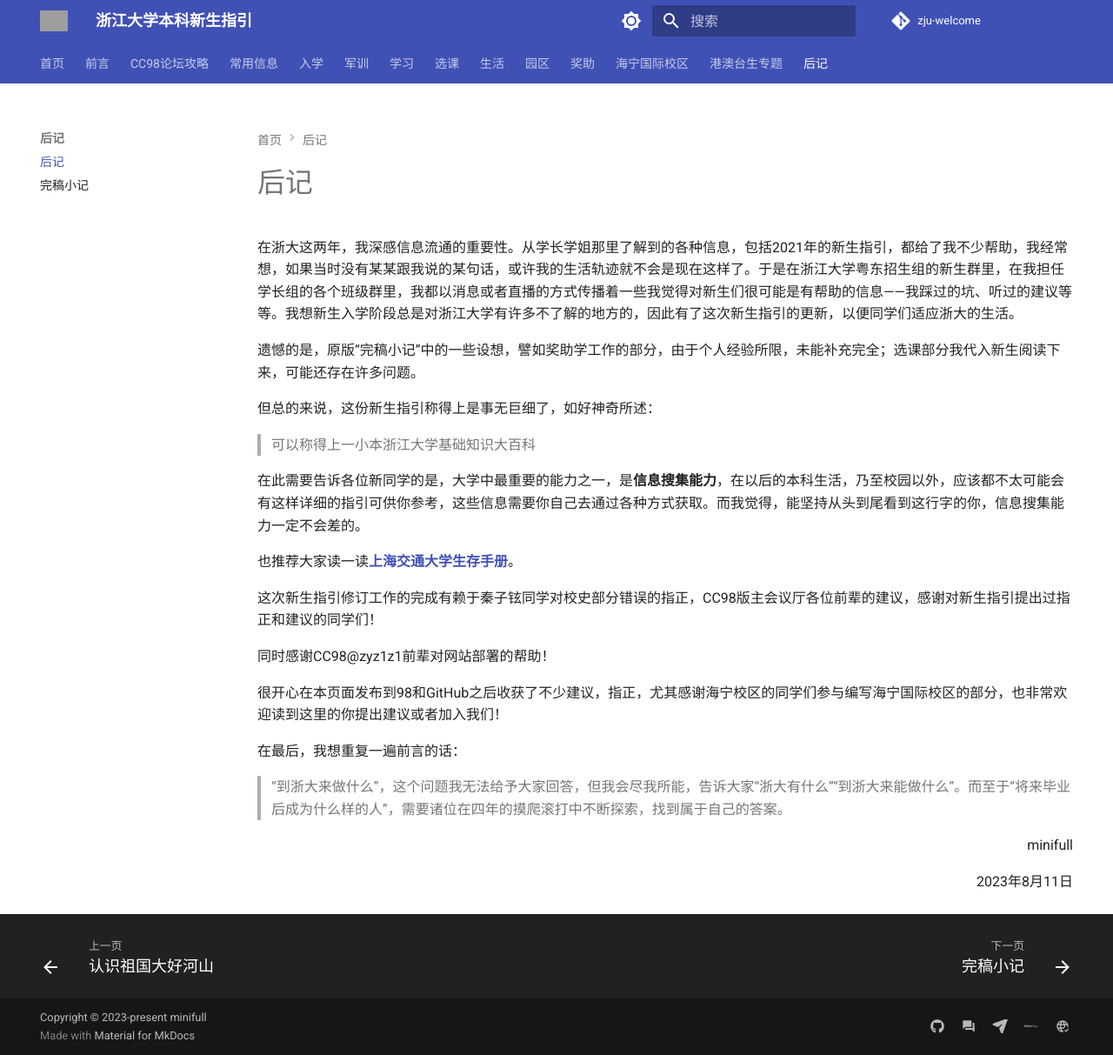
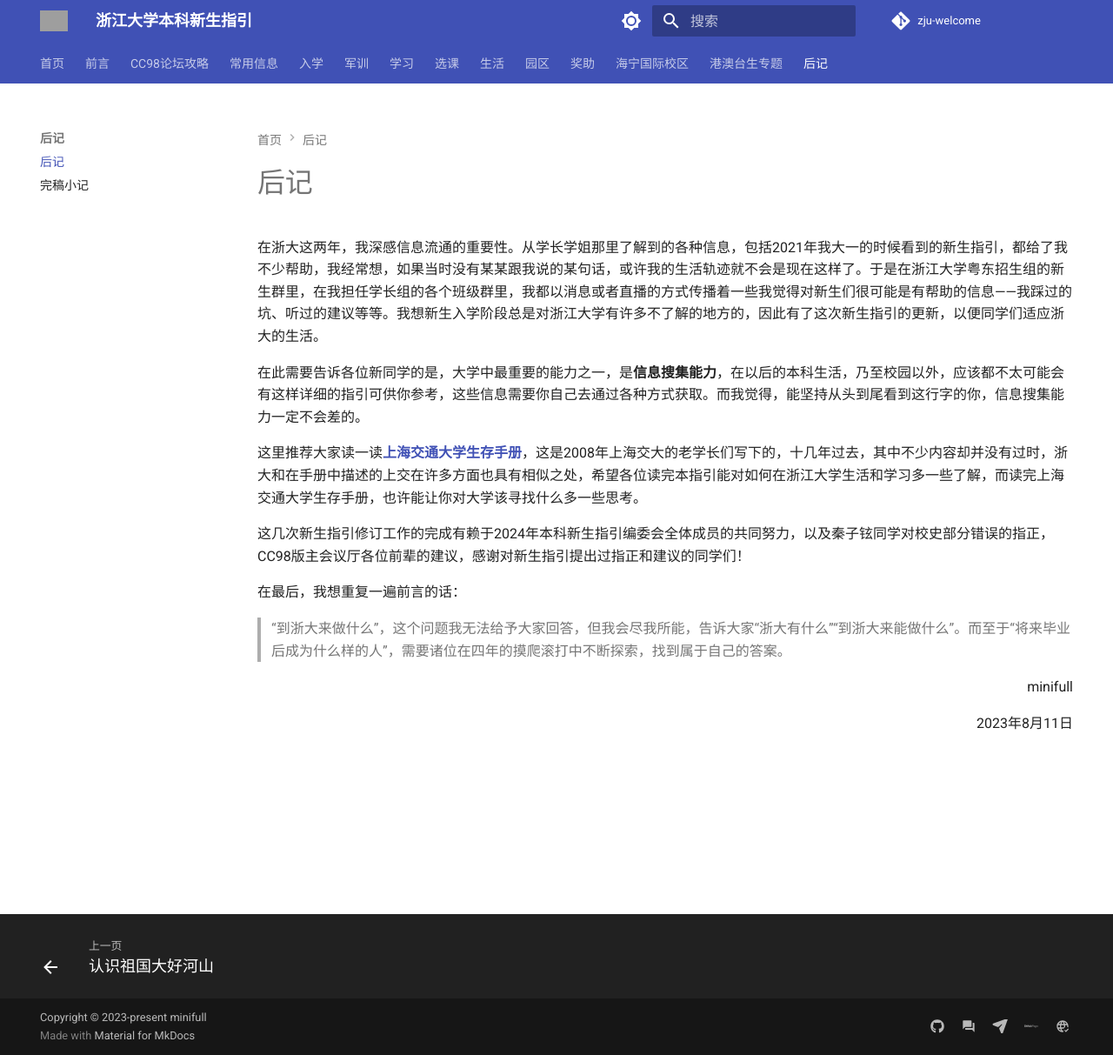
Before and after one commit to mini-full/zju-welcome, an MkDocs documentation site: the page built from docs/postscript.md, in a window 1280 px wide and 1213 px high. Shown: the whole window at 87% size. Built offline with MkDocs 1.6.1 and Material for MkDocs 9.7.7, drawn with Linux system fonts in a browser that asks for light colours; comment, search, counter and statistics services are not loaded; grey boxes are pictures that could not be loaded.

Commit message:
update postscript, fix typo

```diff
--- a/docs/postscript.md
+++ b/docs/postscript.md
@@ -1,22 +1,12 @@
 # 后记
 
-在浙大这两年，我深感信息流通的重要性。从学长学姐那里了解到的各种信息，包括2021年的新生指引，都给了我不少帮助，我经常想，如果当时没有某某跟我说的某句话，或许我的生活轨迹就不会是现在这样了。于是在浙江大学粤东招生组的新生群里，在我担任学长组的各个班级群里，我都以消息或者直播的方式传播着一些我觉得对新生们很可能是有帮助的信息——我踩过的坑、听过的建议等等。我想新生入学阶段总是对浙江大学有许多不了解的地方的，因此有了这次新生指引的更新，以便同学们适应浙大的生活。
-
-遗憾的是，原版“完稿小记”中的一些设想，譬如奖助学工作的部分，由于个人经验所限，未能补充完全；选课部分我代入新生阅读下来，可能还存在许多问题。
-
-但总的来说，这份新生指引称得上是事无巨细了，如好神奇所述：
-
-> 可以称得上一小本浙江大学基础知识大百科
+在浙大这两年，我深感信息流通的重要性。从学长学姐那里了解到的各种信息，包括2021年我大一的时候看到的新生指引，都给了我不少帮助，我经常想，如果当时没有某某跟我说的某句话，或许我的生活轨迹就不会是现在这样了。于是在浙江大学粤东招生组的新生群里，在我担任学长组的各个班级群里，我都以消息或者直播的方式传播着一些我觉得对新生们很可能是有帮助的信息——我踩过的坑、听过的建议等等。我想新生入学阶段总是对浙江大学有许多不了解的地方的，因此有了这次新生指引的更新，以便同学们适应浙大的生活。
 
 在此需要告诉各位新同学的是，大学中最重要的能力之一，是**信息搜集能力**，在以后的本科生活，乃至校园以外，应该都不太可能会有这样详细的指引可供你参考，这些信息需要你自己去通过各种方式获取。而我觉得，能坚持从头到尾看到这行字的你，信息搜集能力一定不会差的。
 
-也推荐大家读一读[**上海交通大学生存手册**](https://survivesjtu.gitbook.io/survivesjtumanual/li-zhi-pian/huan-ying-lai-dao-shang-hai-jiao-tong-da-xue)。
+这里推荐大家读一读[**上海交通大学生存手册**](https://survivesjtu.gitbook.io/survivesjtumanual/li-zhi-pian/huan-ying-lai-dao-shang-hai-jiao-tong-da-xue)，这是2008年上海交大的老学长们写下的，十几年过去，其中不少内容却并没有过时，浙大和在手册中描述的上交在许多方面也具有相似之处，希望各位读完本指引能对如何在浙江大学生活和学习多一些了解，而读完上海交通大学生存手册，也许能让你对大学该寻找什么多一些思考。
 
-这次新生指引修订工作的完成有赖于秦子铉同学对校史部分错误的指正，CC98版主会议厅各位前辈的建议，感谢对新生指引提出过指正和建议的同学们！
-
-同时感谢CC98@zyz1z1前辈对网站部署的帮助！
-
-很开心在本页面发布到98和GitHub之后收获了不少建议，指正，尤其感谢海宁校区的同学们参与编写海宁国际校区的部分，也非常欢迎读到这里的你提出建议或者加入我们！
+这几次新生指引修订工作的完成有赖于2024年本科新生指引编委会全体成员的共同努力，以及秦子铉同学对校史部分错误的指正，CC98版主会议厅各位前辈的建议，感谢对新生指引提出过指正和建议的同学们！
 
 在最后，我想重复一遍前言的话：
 
```
Also changed, not shown: docs/life/campus.md (+1 -1 lines), docs/postscript2022.md (deleted, +0 -16 lines).
